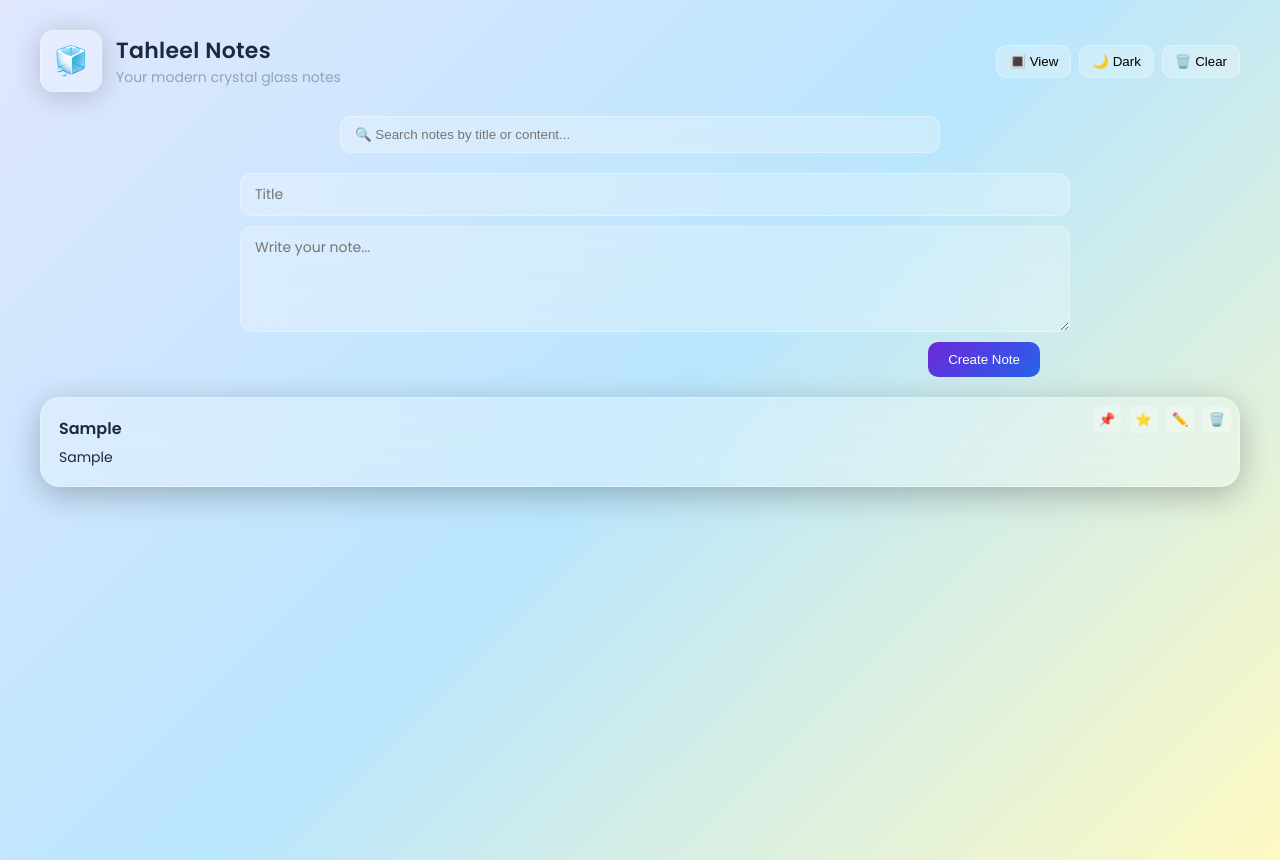
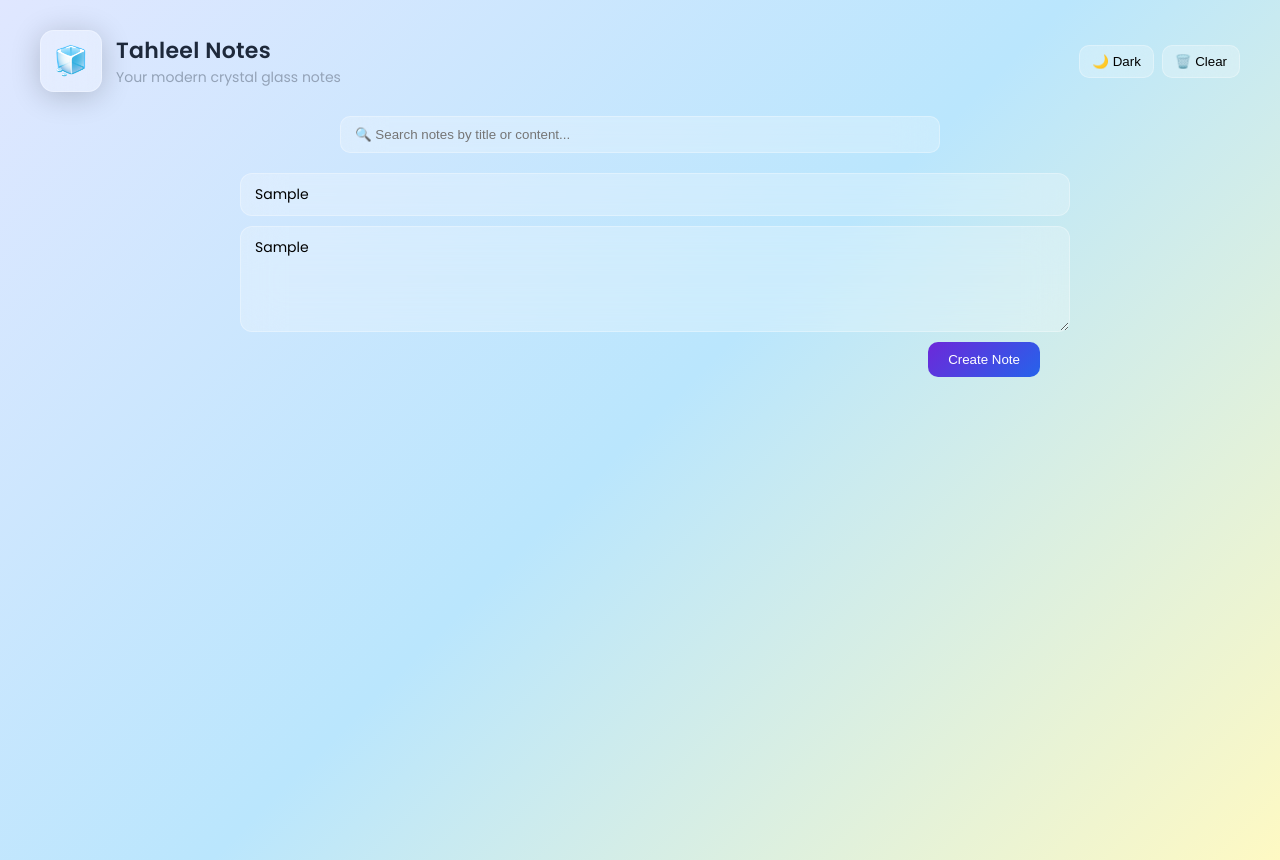
Before and after one commit to maliktahleel/Tahleel-s-Notes-App, a plain HTML site: page index.html in a window 1280 px wide. Both pictures are taken after typing "Sample", "Sample" into the empty fields and a click on the button "Create Note". Drawn offline with Linux system fonts and the light colour scheme; no server answers.

Commit message:
index.html

```diff
--- a/index.html
+++ b/index.html
@@ -24,15 +24,15 @@
     button{background:rgba(255,255,255,0.25);border:1px solid var(--glass-border);backdrop-filter:blur(20px);border-radius:10px;padding:8px 12px;cursor:pointer;font-weight:500;transition:.3s;}
     button:hover{box-shadow:0 0 10px rgba(255,255,255,0.3);}
     .input-section{width:100%;max-width:800px;margin-bottom:20px;display:flex;flex-direction:column;gap:10px;}
-    .input-section input,.input-section textarea{width:100%;padding:10px 14px;border-radius:12px;border:1px solid var(--glass-border);background:var(--glass-light);backdrop-filter:blur(20px);font-family:Poppins;font-size:14px;color:inherit;}
+    .input-section input,.input-section textarea{width:100%;padding:10px 14px;border-radius:12px;border:1px solid var(--glass-border);background:var(--glass-light);backdrop-filter:blur(20px);font-family:Poppins;font-size:14px;}
     .input-section button{align-self:flex-end;background:var(--accent);color:white;border:none;padding:10px 20px;border-radius:10px;}
     .search-bar{width:100%;max-width:600px;margin-bottom:20px;display:flex;gap:10px;}
-    .search-bar input{flex:1;padding:10px 14px;border-radius:10px;border:1px solid var(--glass-border);background:var(--glass-light);backdrop-filter:blur(20px);color:inherit;}
+    .search-bar input{flex:1;padding:10px 14px;border-radius:10px;border:1px solid var(--glass-border);background:var(--glass-light);backdrop-filter:blur(20px);}
     .notes{display:grid;grid-template-columns:repeat(auto-fit,minmax(260px,1fr));gap:20px;width:100%;max-width:1200px;}
-    .card{position:relative;padding:18px;border-radius:20px;background:var(--glass-light);border:1px solid var(--glass-border);backdrop-filter:blur(25px);box-shadow:0 8px 32px rgba(0,0,0,0.25);transition:.3s;cursor:pointer;}
+    .card{position:relative;padding:18px;border-radius:20px;background:var(--glass-light);border:1px solid var(--glass-border);backdrop-filter:blur(25px);box-shadow:0 8px 32px rgba(0,0,0,0.25);transition:.3s;}
     .card:hover{transform:translateY(-4px);}
     .note-title{font-weight:600;font-size:16px;margin-bottom:6px;}
-    .note-text{font-size:14px;white-space:pre-wrap;}
+    .note-text{font-size:14px;white-space:pre-wrap;cursor:pointer;}
     .actions{position:absolute;top:8px;right:8px;display:flex;gap:8px;}
     .icon-btn{background:rgba(255,255,255,0.2);border:none;border-radius:6px;padding:6px;cursor:pointer;}
     .icon-btn:hover{background:rgba(255,255,255,0.35);}
@@ -41,7 +41,6 @@
     .dark-mode{background:var(--bg-dark);color:var(--text-light);}
     .dark-mode button{color:var(--text-light);background:var(--glass-dark);}
     .dark-mode .card{background:var(--glass-dark);color:var(--text-light);}
-    .dark-mode .search-bar input,.dark-mode .input-section input,.dark-mode .input-section textarea{color:var(--text-light);}
     @media(max-width:720px){body{padding:20px;}}
   </style>
 </head>
@@ -55,7 +54,6 @@
       </div>
     </div>
     <div class="toolbar">
-      <button id="viewToggle">🔳 View</button>
       <button id="themeToggle">🌙 Dark</button>
       <button id="clearAll">🗑️ Clear</button>
     </div>
@@ -74,19 +72,31 @@
   <div class="notes" id="notes"></div>
   <div class="toast" id="toast">Copied!</div>
 
-  <script>
-    const notesContainer=document.getElementById('notes');
-    const createBtn=document.getElementById('createNote');
-    const noteTitle=document.getElementById('noteTitle');
-    const noteText=document.getElementById('noteText');
-    const clearBtn=document.getElementById('clearAll');
-    const viewToggle=document.getElementById('viewToggle');
-    const themeToggle=document.getElementById('themeToggle');
-    const toast=document.getElementById('toast');
-    const searchInput=document.getElementById('searchInput');
+  <script type="module">
+    import { initializeApp } from "https://www.gstatic.com/firebasejs/11.0.1/firebase-app.js";
+    import { getFirestore, collection, addDoc, deleteDoc, doc, onSnapshot, updateDoc, query, orderBy } from "https://www.gstatic.com/firebasejs/11.0.1/firebase-firestore.js";
 
-    let notes=JSON.parse(localStorage.getItem('glassNotes')||'[]');
-    let gridView=true;
+    const firebaseConfig = {
+      apiKey: "AIzaSyC6KT2ARiHfTquxCYqzaOGSmrrlat0Z3J8",
+      authDomain: "tahleel-notes.firebaseapp.com",
+      projectId: "tahleel-notes",
+      storageBucket: "tahleel-notes.firebasestorage.app",
+      messagingSenderId: "82024240139",
+      appId: "1:82024240139:web:bcd38c713b1bebe6dc230e"
+    };
+
+    const app = initializeApp(firebaseConfig);
+    const db = getFirestore(app);
+    const notesRef = collection(db, "notes");
+
+    const notesContainer = document.getElementById('notes');
+    const createBtn = document.getElementById('createNote');
+    const noteTitle = document.getElementById('noteTitle');
+    const noteText = document.getElementById('noteText');
+    const clearBtn = document.getElementById('clearAll');
+    const themeToggle = document.getElementById('themeToggle');
+    const toast = document.getElementById('toast');
+    const searchInput = document.getElementById('searchInput');
 
     function showToast(msg='Copied!'){
       toast.textContent=msg;
@@ -94,46 +104,58 @@
       setTimeout(()=>toast.classList.remove('show'),1200);
     }
 
-    function saveNotes(){localStorage.setItem('glassNotes',JSON.stringify(notes));}
-
-    function renderNotes(){
-      const query=searchInput.value.toLowerCase();
+    function renderNotes(snapshot){
       notesContainer.innerHTML='';
-      notes.filter(note=>note.title.toLowerCase().includes(query)||note.text.toLowerCase().includes(query))
-      .sort((a,b)=>b.fav - a.fav)
-      .forEach((note,i)=>{
+      const queryText = searchInput.value.toLowerCase();
+      snapshot.docs
+        .filter(doc => {
+          const data = doc.data();
+          return data.title.toLowerCase().includes(queryText) || data.text.toLowerCase().includes(queryText);
+        })
+        .forEach(docSnap=>{
+          const note=docSnap.data();
+          const id=docSnap.id;
           const card=document.createElement('div');card.className='card';
-        card.innerHTML=`<div class='note-title'>${note.title}</div><div class='note-text'>${note.text}</div>
+          card.innerHTML=`
+            <div class='note-title'>${note.title}</div>
+            <div class='note-text'>${note.text}</div>
             <div class='actions'>
-          <button class='icon-btn pin' title='Pin to Top'>📌</button>
-          <button class='icon-btn fav' title='Favorite'>⭐</button>
+              <button class='icon-btn copy' title='Copy'>📋</button>
               <button class='icon-btn edit' title='Edit'>✏️</button>
               <button class='icon-btn del' title='Delete'>🗑️</button>
             </div>`;
-        card.onclick=()=>{navigator.clipboard.writeText(note.text);showToast('Note text copied!');};
-        card.querySelector('.del').onclick=(e)=>{e.stopPropagation();if(confirm('Delete this note?')){notes.splice(i,1);saveNotes();renderNotes();}};
-        card.querySelector('.edit').onclick=(e)=>{e.stopPropagation();const newTitle=prompt('Edit title',note.title)||note.title;const newText=prompt('Edit text',note.text)||note.text;note.title=newTitle;note.text=newText;saveNotes();renderNotes();};
-        card.querySelector('.fav').onclick=(e)=>{e.stopPropagation();note.fav=!note.fav;saveNotes();renderNotes();};
-        card.querySelector('.pin').onclick=(e)=>{e.stopPropagation();const pinned=notes.splice(i,1)[0];notes.unshift(pinned);saveNotes();renderNotes();};
-        if(note.fav) card.style.border='2px solid gold';
+          card.querySelector('.copy').onclick=(e)=>{e.stopPropagation();navigator.clipboard.writeText(note.text);showToast('Text copied!');};
+          card.querySelector('.del').onclick=async(e)=>{e.stopPropagation();await deleteDoc(doc(db,"notes",id));};
+          card.querySelector('.edit').onclick=async(e)=>{
+            e.stopPropagation();
+            const newTitle=prompt('Edit title',note.title)||note.title;
+            const newText=prompt('Edit text',note.text)||note.text;
+            await updateDoc(doc(db,"notes",id),{title:newTitle,text:newText});
+          };
           notesContainer.appendChild(card);
         });
     }
 
-    createBtn.onclick=()=>{
+    // Real-time listener
+    onSnapshot(query(notesRef, orderBy("created","desc")),renderNotes);
+
+    createBtn.onclick=async()=>{
       const title=noteTitle.value.trim();
       const text=noteText.value.trim();
-      if(!text)return;
-      notes.push({title:title||'Untitled',text,fav:false});
-      saveNotes();renderNotes();noteTitle.value='';noteText.value='';
+      if(!text) return;
+      await addDoc(notesRef,{title:title||'Untitled',text,created:Date.now()});
+      noteTitle.value='';noteText.value='';
     };
 
-    clearBtn.onclick=()=>{if(confirm('Delete all notes?')){notes=[];saveNotes();renderNotes();}};
-    viewToggle.onclick=()=>{gridView=!gridView;notesContainer.style.display=gridView?'grid':'block';};
+    clearBtn.onclick=async()=>{
+      if(confirm('Delete all notes?')){
+        const snapshot = await onSnapshot(notesRef,()=>{});
+        snapshot.forEach(async docSnap => await deleteDoc(doc(db,"notes",docSnap.id)));
+      }
+    };
+
     themeToggle.onclick=()=>{document.body.classList.toggle('dark-mode');themeToggle.textContent=document.body.classList.contains('dark-mode')?'🌤 Light':'🌙 Dark';};
-    searchInput.oninput=()=>renderNotes();
-
-    renderNotes();
+    searchInput.oninput=()=>onSnapshot(query(notesRef, orderBy("created","desc")),renderNotes);
   </script>
 </body>
 </html>
```
Lines whose indentation alone changed are shown as unchanged.
